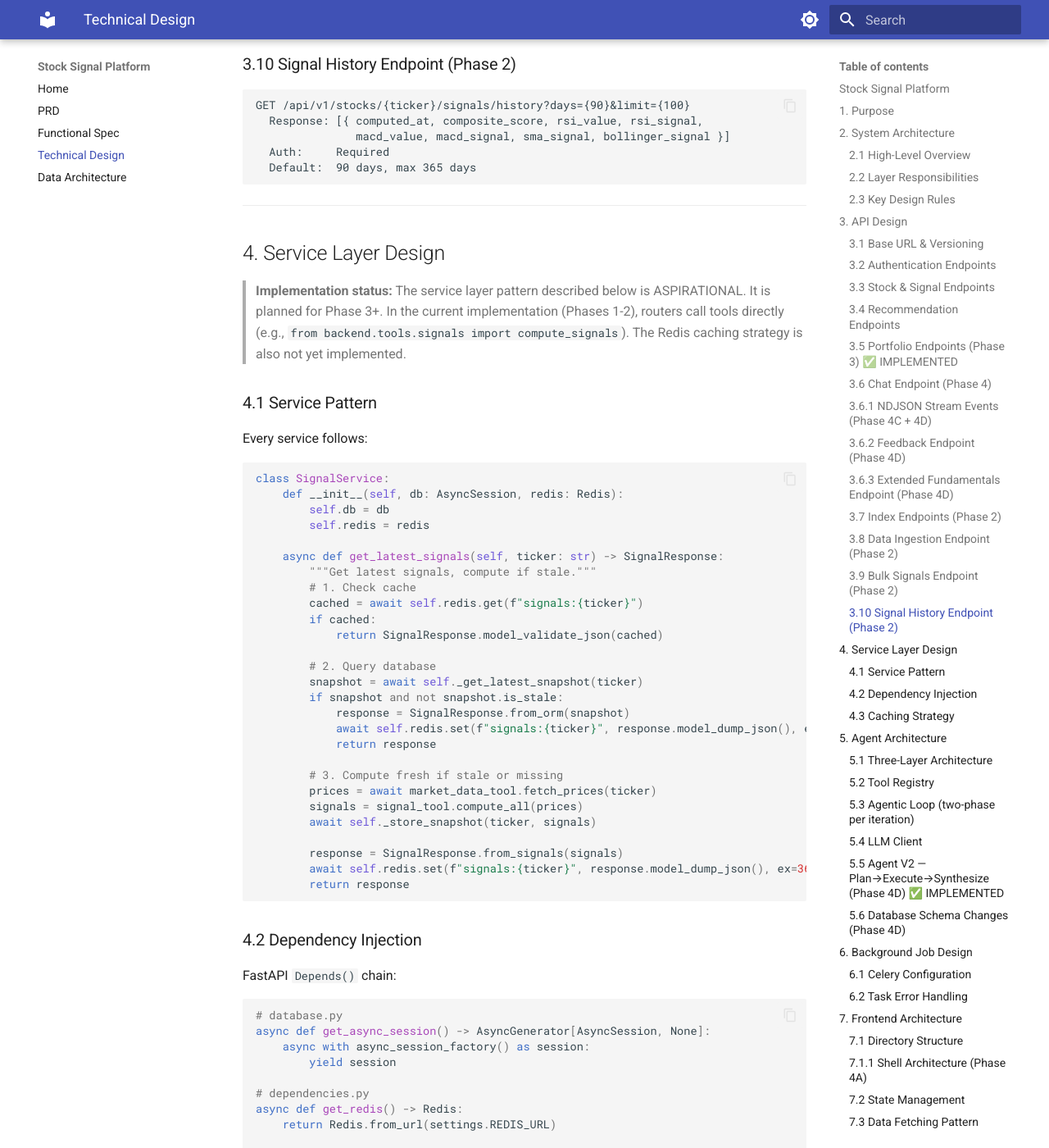
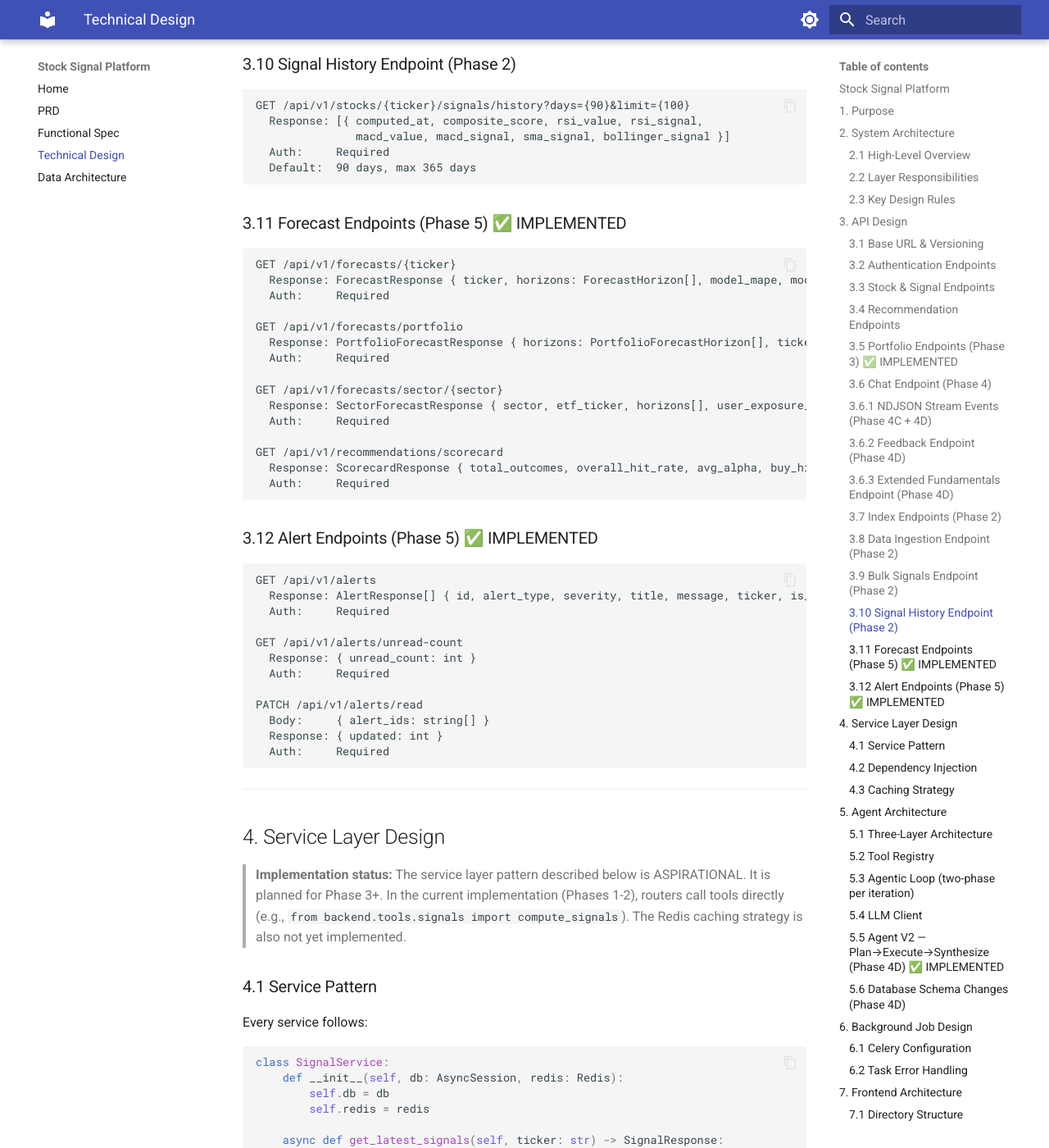
Before and after one commit to vipulbhatia29/stock-signal-platform, an MkDocs documentation site: the page built from docs/TDD.md, in a window 1280 px wide and 1400 px high, scrolled down 7723 px. Shown: the whole window at 82% size. Built offline with MkDocs 1.6.1 and Material for MkDocs 9.7.7, drawn with Linux system fonts in a browser that asks for light colours; some of the changed text lies outside the part shown.

Commit message:
docs: update TDD/FSD/PRD for Phase 5 completion
TDD: added 3.11 Forecast Endpoints, 3.12 Alert Endpoints sections.
Updated Tool Registry to 20 internal tools + EntityRegistry.

FSD: FR-9 (Alerts) + FR-10 (Evaluation) marked implemented.
Added FR-11 (Forecasting & Scorecard UI) with ForecastCard,
Dashboard tiles, ScorecardModal, AlertBell, agent tools.

PRD: 5.9 (Forecasting) + 5.10 (Background/Alerts) marked implemented.

Co-Authored-By: Claude Opus 4.6 (1M context) <noreply@anthropic.com>

````diff
--- a/docs/TDD.md
+++ b/docs/TDD.md
@@ -373,6 +373,43 @@ GET /api/v1/stocks/{ticker}/signals/history?days={90}&limit={100}
   Default:  90 days, max 365 days
 ```
 
+### 3.11 Forecast Endpoints (Phase 5) ✅ IMPLEMENTED
+
+```
+GET /api/v1/forecasts/{ticker}
+  Response: ForecastResponse { ticker, horizons: ForecastHorizon[], model_mape, model_status }
+  Auth:     Required
+
+GET /api/v1/forecasts/portfolio
+  Response: PortfolioForecastResponse { horizons: PortfolioForecastHorizon[], ticker_count, vix_regime }
+  Auth:     Required
+
+GET /api/v1/forecasts/sector/{sector}
+  Response: SectorForecastResponse { sector, etf_ticker, horizons[], user_exposure_pct, user_tickers_in_sector }
+  Auth:     Required
+
+GET /api/v1/recommendations/scorecard
+  Response: ScorecardResponse { total_outcomes, overall_hit_rate, avg_alpha, buy_hit_rate, sell_hit_rate, worst_miss_pct, worst_miss_ticker, by_horizon[] }
+  Auth:     Required
+```
+
+### 3.12 Alert Endpoints (Phase 5) ✅ IMPLEMENTED
+
+```
+GET /api/v1/alerts
+  Response: AlertResponse[] { id, alert_type, severity, title, message, ticker, is_read, created_at, metadata }
+  Auth:     Required
+
+GET /api/v1/alerts/unread-count
+  Response: { unread_count: int }
+  Auth:     Required
+
+PATCH /api/v1/alerts/read
+  Body:     { alert_ids: string[] }
+  Response: { updated: int }
+  Auth:     Required
+```
+
 ---
 
 ## 4. Service Layer Design
@@ -478,9 +515,14 @@ class ToolRegistry:
     def health() -> dict[str, bool]
 ```
 
-Internal tools (13): `analyze_stock`, `get_portfolio_exposure`, `screen_stocks`, `get_recommendations`, `compute_signals`, `get_geopolitical_events`, `web_search`, `search_stocks`, `ingest_stock`, `get_fundamentals`, `get_analyst_targets`, `get_earnings_history`, `get_company_profile`
+Internal tools (20):
+- **Original (9):** `analyze_stock`, `get_portfolio_exposure`, `screen_stocks`, `get_recommendations`, `compute_signals`, `get_geopolitical_events`, `web_search`, `search_stocks`, `ingest_stock`
+- **Phase 4D (4):** `get_fundamentals`, `get_analyst_targets`, `get_earnings_history`, `get_company_profile` — read from DB, data materialized during `ingest_stock`
+- **Phase 5 (7):** `get_forecast`, `get_sector_forecast`, `get_portfolio_forecast`, `compare_stocks`, `get_recommendation_scorecard`, `dividend_sustainability`, `risk_narrative`
 
-Phase 4D tools (last 4): read from DB, never yfinance at runtime. Data materialized during `ingest_stock`.
+Phase 5 tools: forecast tools read pre-computed Prophet data from DB. `dividend_sustainability` is the only runtime yfinance call (payout ratio not persisted). `risk_narrative` combines signals + fundamentals + forecast + sector ETF context.
+
+**Entity Registry** (`backend/agents/entity_registry.py`): session-scoped ticker tracking for pronoun resolution ("compare them", "what about it?"). Wired into AgentStateV2 — execute_node extracts entities from tool results, plan_node resolves pronouns.
 
 MCPAdapter proxied tools (4 adapters): EdgarAdapter (SEC filings), AlphaVantageAdapter (news), FredAdapter (macro), FinnhubAdapter (analyst/ESG)
 
````
Also changed, not shown: docs/FSD.md (+30 -2 lines), docs/PRD.md (+4 -4 lines).
